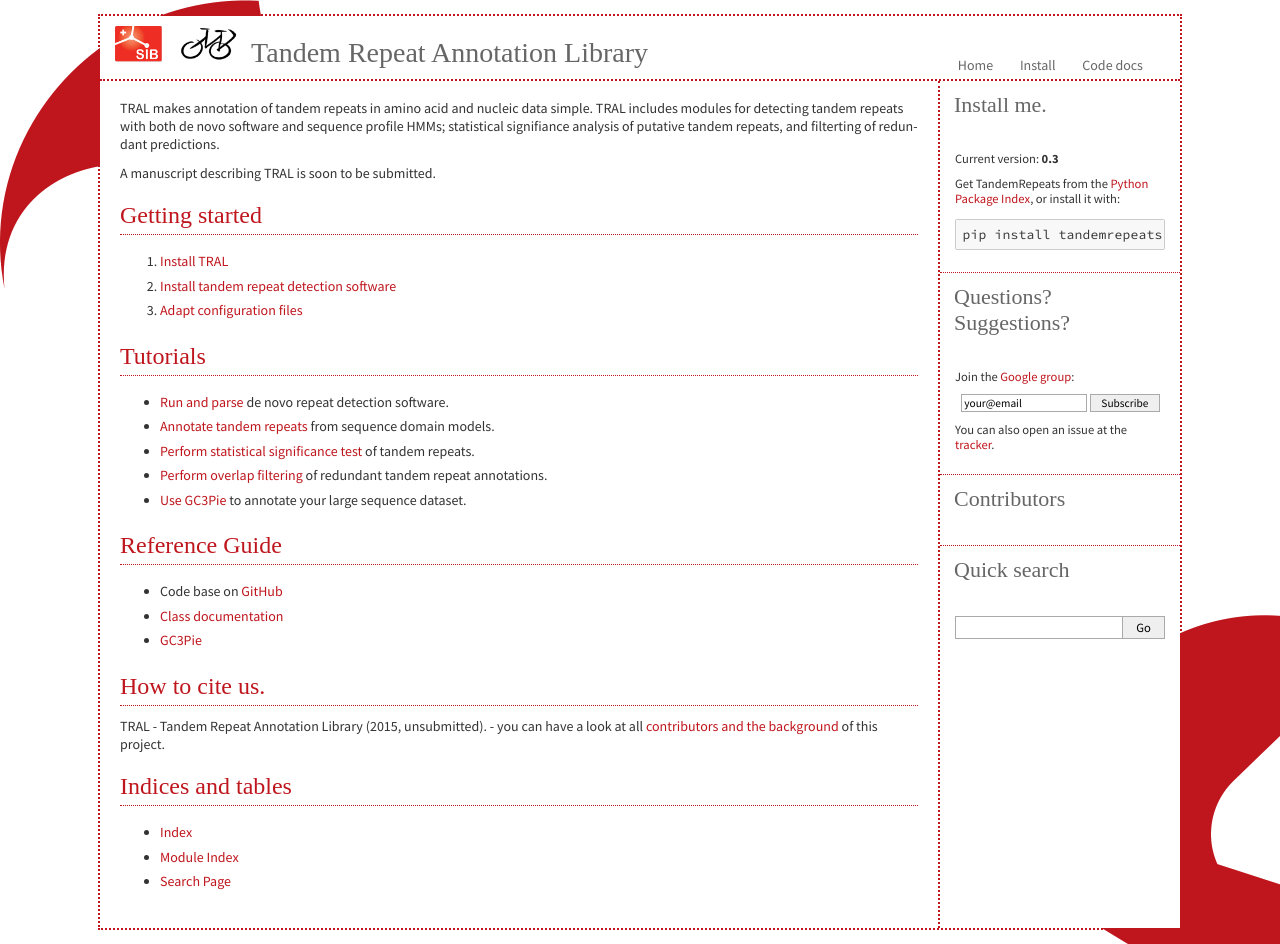
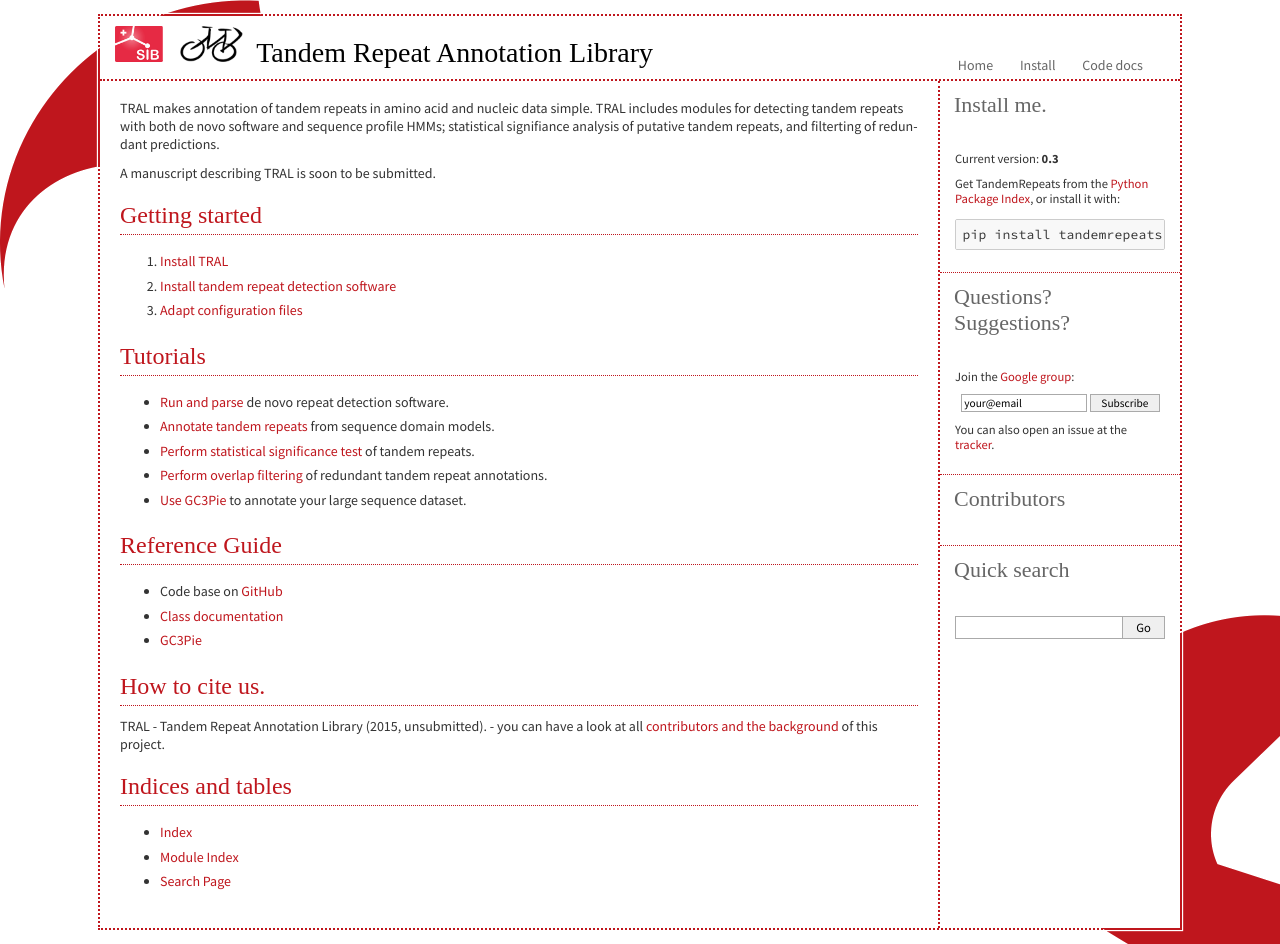
Before and after one commit to acg-team/tral, a Sphinx documentation site: the page built from docs/index.rst, in a window 1280 px wide. Built offline with Sphinx 7.4.7, drawn with Linux system fonts in a browser that asks for light colours; some web fonts are replaced.

Commit message:
fixed minor bugs in layout

```diff
--- a/docs/_themes/tral/layout.html
+++ b/docs/_themes/tral/layout.html
@@ -8,6 +8,7 @@
     :license: BSD, see LICENSE for details.
 #}
 {%- extends "basic/layout.html" %}
+
 
 {# put the sidebar before the body #}
 {% block sidebar1 %}{{ sidebar() }}{% endblock %}
--- a/docs/_themes/tral/static/tral.css_t
+++ b/docs/_themes/tral/static/tral.css_t
@@ -34,12 +34,15 @@
 
     margin: 0 auto;
     margin-top: 1em;
+    margin-bottom: 1em;
     min-width: 840px;
     max-width: 1080px;
 
     border: {{tborder}};
-    color: {{tfcolor}}
+    box-shadow: 0px 0px 1px 1px white;
+    color: {{tfcolor}};
 }
+
 
 ul, ol {
     line-height: 175%;
@@ -51,7 +54,7 @@
     color: {{ttfcolor}};
     border-bottom: {{tborder}};
     background-color: {{tback}};
-    vertical-align: baseline;
+    vertical-align: bottom;
 }
 
 .pageheader .headlinks {
@@ -78,7 +81,7 @@
     font-family: '{{thfont}}';
     padding-left: 10px;
     font-size: 28px;
-    color: {{ttfcolor}};
+    color: black;
 }
 
 .pageheader img.headlogo {
```
Also changed, not shown: docs/_themes/tral/static/codonblocks.jpg (deleted), docs/_themes/tral/static/mica.jpg (deleted), docs/_themes/tral/static/sib.png, docs/_themes/tral/static/sib_logo_43x32.gif (deleted), docs/_themes/tral/static/trallogo.png, docs/_themes/tral/static/wellcome1.jpg (deleted), docs/_themes/tral/static/wetlab.jpg (deleted).
